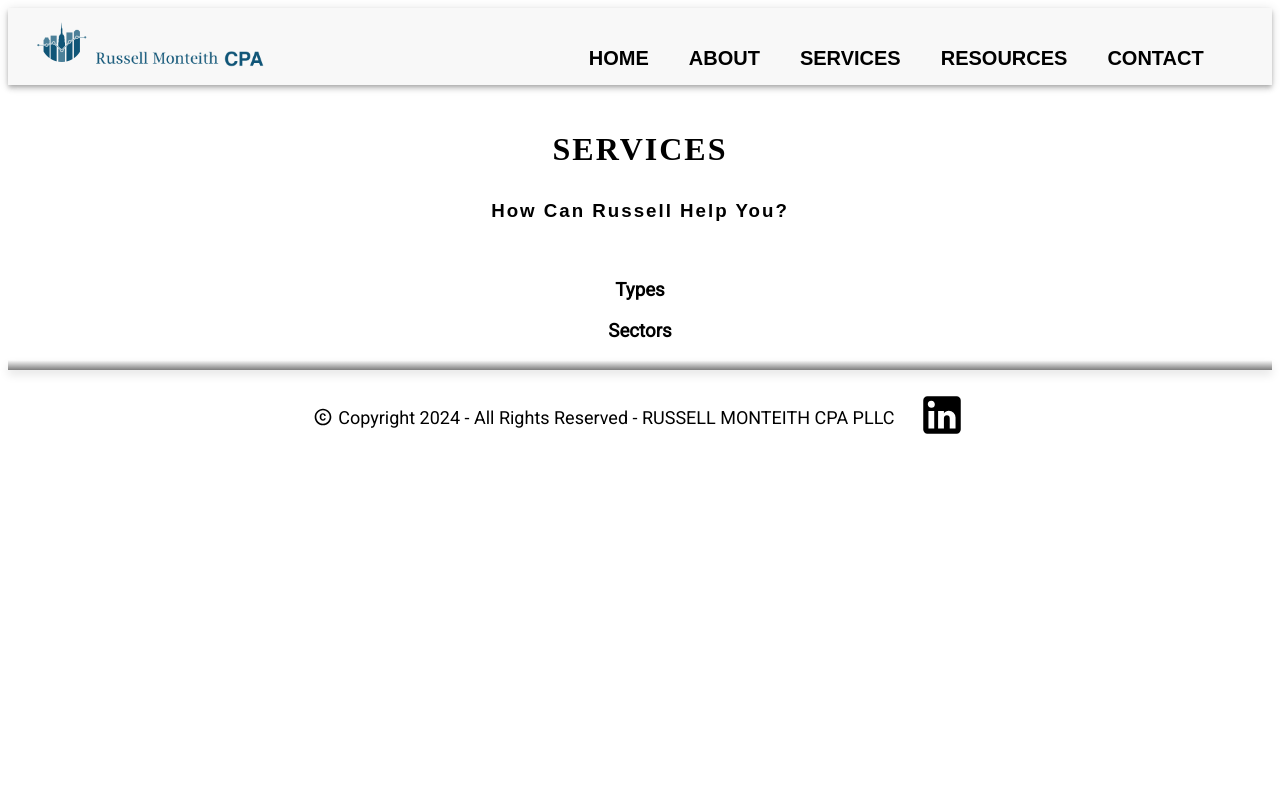
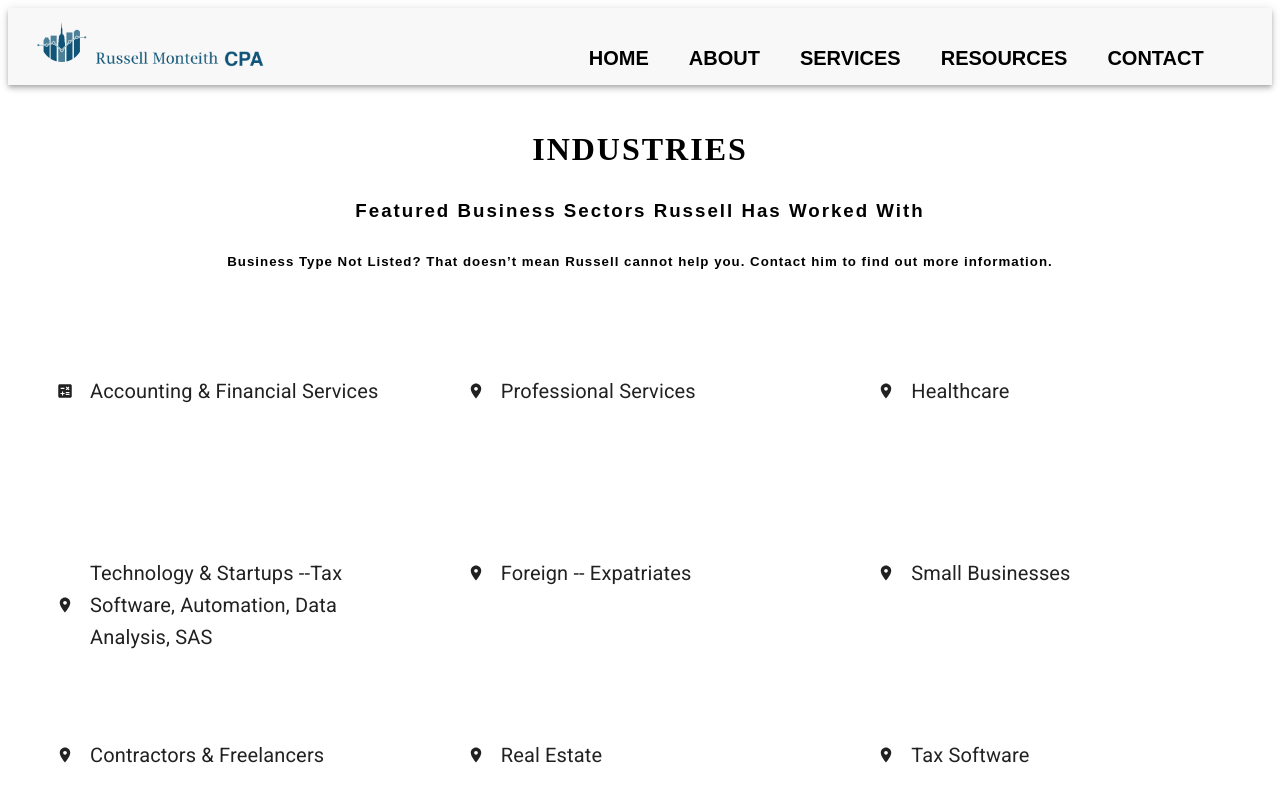
Before and after one commit to russelltheprogrammer/monteithtaxcpanext, a Next.js app: page /servicesIndustries in a window 1280 px wide. Shown: the top 800 px of the page. Built offline with nearby package versions, Linux system fonts and the light colour scheme; a web font is replaced by a local one.

Commit message:
services section

```diff
--- a/pages/servicesIndustries.js
+++ b/pages/servicesIndustries.js
@@ -1,41 +1,84 @@
+import { Box, Card, CardContent, Typography, Grid } from '@mui/material';
+import CalculateIcon from '@mui/icons-material/Calculate';
+import PlaceIcon from '@mui/icons-material/Place';
+
 const ServicesIndustries = () => {
+
+  const iconStyle = {
+    mr: 2,
+    fontSize: 'large'
+  };
+
+  const industries = [
+    { id: 1, title: 'Accounting & Financial Services', icon: <CalculateIcon sx={iconStyle} />},
+    { id: 2, title: 'Professional Services', icon: <PlaceIcon sx={iconStyle} />},
+    { id: 3, title: 'Healthcare', icon: <PlaceIcon sx={iconStyle} />},
+    { id: 4, title: 'Technology & Startups --Tax Software, Automation, Data Analysis, SAS', icon: <PlaceIcon sx={iconStyle} />},
+    { id: 5, title: 'Foreign -- Expatriates', icon: <PlaceIcon sx={iconStyle} />},
+    { id: 6, title: 'Small Businesses', icon: <PlaceIcon sx={iconStyle} />},
+    { id: 7, title: 'Contractors & Freelancers', icon: <PlaceIcon sx={iconStyle} />},
+    { id: 8, title: 'Real Estate', icon: <PlaceIcon sx={iconStyle} />},
+    { id: 9, title: 'Tax Software', icon: <PlaceIcon sx={iconStyle} />},
+  ];
 
   return (
     <div className='container-services'>
       <div className="topic-header">
-        <h1>SERVICES</h1>
-        <h3 className='container-services-subtitle'>How Can Russell Help You?</h3>
+        <h1>INDUSTRIES</h1>
+        <h3 className='container-services-subtitle'>Featured Business Sectors Russell Has Worked With</h3>
+        <h5 className='container-services-subtitle-two'>Business Type Not Listed? That doesn&rsquo;t mean Russell cannot help you. Contact him to find out more information.</h5>
       </div>
-      <div>
-        <div>
-          <h3>Types</h3>
-        </div>
-        <div>
-          <h3>Sectors</h3>
-        </div>
-      </div>
+      <Box sx={{
+        mt: 2,
+        mb: 4,
+        position: 'relative',
+        textAlign: 'center',
+        p: 4,
+      }}>
+        <Box sx={{
+          width: 0,
+          height: 0,
+          borderLeft: '12px solid transparent',
+          borderRight: '12px solid transparent',
+          borderBottom: '12px solid #fff',
+          position: 'absolute',
+          top: 0,
+          left: '50%',
+          transform: 'translate(-50%, -50%) rotate(180deg)',
+          zIndex: 1,
+        }} />
+        <Grid container spacing={4} justifyContent="flex-start">
+          {industries.map((industry) => (
+            <Grid item xs={12} sm={6} md={4} key={industry.id}>
+              <Card sx={{
+                minWidth: 275,
+                minHeight: 150,
+                width: '100%',
+                height: '100%',
+                display: 'flex',
+                flexDirection: 'column',
+                border: 'none',  // Explicitly removing border
+                boxShadow: 'none'
+              }}>
+                <CardContent sx={{ flexGrow: 1 }}>
+                  <Box sx={{
+                    display: 'flex',
+                    alignItems: 'center',
+                    mb: 1,
+                  }}>
+                    {industry.icon}
+                    <Typography variant="h6" component="div" sx={{ textAlign: 'left' }}>
+                      {industry.title}
+                    </Typography>
+                  </Box>
+                </CardContent>
+              </Card>
+            </Grid>
+          ))}
+        </Grid>
+      </Box>
     </div>
   );
 }
 
 export default ServicesIndustries;
-
-
-// <div className="container-services">
-//                 <ul>
-//                     <li>Tax Preparation (Federal &amp; State)
-//                         <ul>
-//                             <li>Individual</li>
-//                             <li>Partnership</li>
-//                             <li>Corporation &amp; S-Corporation</li>
-//                             <li>Non-Profit</li>
-//                             <li>Trust &amp; Gift</li>
-//                             <li>Foreign &amp; Expatriate</li>
-//                         </ul>
-//                     </li>
-//                     <li>Tax Planning</li>
-//                     <li>Tax Strategies</li>
-//                     <li>Tax Consulting</li>
-//                     <li>Accounting Firm Web Application Development Services</li>
-//                 </ul>
-//             </div>
--- a/styles/services.scss
+++ b/styles/services.scss
@@ -12,3 +12,9 @@
     letter-spacing: 2px;
     font-weight: 600;
   }
+
+  .container-services-subtitle-two {
+    padding: 10px 10px 0 10px;
+    font-family: Arial, Helvetica, sans-serif;
+    letter-spacing: 1px;
+  }
```
Also changed, not shown: pages/servicesOverview.js (+7 -25 lines).
